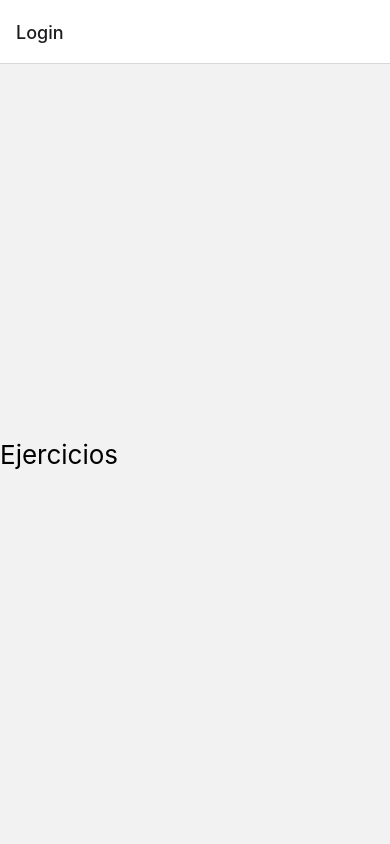
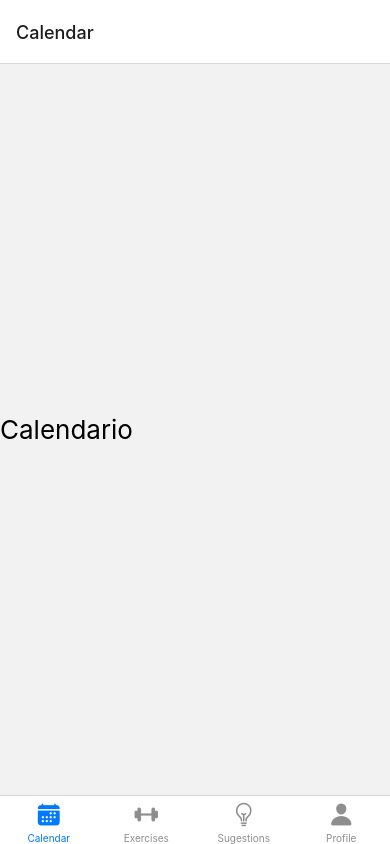
Before and after one commit to MishelleVF/fitlendarFrontend, a React Native app in the folder Frontend/: screen / in a window 390 px wide. Built offline with nearby package versions, Linux system fonts and the light colour scheme.

Commit message:
login arreglado

```diff
--- a/Frontend/app.json
+++ b/Frontend/app.json
@@ -4,10 +4,10 @@
     "slug": "Frontend",
     "version": "1.0.0",
     "orientation": "portrait",
-    "icon": "./assets/icon.png",
+    "icon": "./assets/logo.png",
     "userInterfaceStyle": "light",
     "splash": {
-      "image": "./assets/splash.png",
+      "image": "./assets/logo.png",
       "resizeMode": "contain",
       "backgroundColor": "#ffffff"
     },
@@ -16,7 +16,7 @@
     },
     "android": {
       "adaptiveIcon": {
-        "foregroundImage": "./assets/adaptive-icon.png",
+        "foregroundImage": "./assets/logo.png",
         "backgroundColor": "#ffffff"
       }
     },
--- a/Frontend/src/components/main.jsx
+++ b/Frontend/src/components/main.jsx
@@ -1,18 +1,54 @@
-import { NavigationContainer } from "@react-navigation/native";
-import { createStackNavigator } from "@react-navigation/stack";
+import { Text, View } from 'react-native';
 
-import { TabNavigator } from "./tabNavigator";
-import { Login } from "../screens/login";
+import { NavigationContainer } from '@react-navigation/native';
+import { createBottomTabNavigator } from '@react-navigation/bottom-tabs';
+import Ionicons from 'react-native-vector-icons/Ionicons';
 
-const Stack = createStackNavigator();
+
+// Screens
+import Home from '../screens/home';
+import Exercises from '../screens/exercises';
+import Sugestions from '../screens/sugestions'
+import Profile from '../screens/profile';
+
+// Screens Names
+const homeName = 'Calendar';
+const exercisesName = 'Exercises';
+const sugestionsName = 'Sugestions'
+const profileName = 'Profile'
+
+const Tab = createBottomTabNavigator();
 
 export function Main() {
   return (
     <NavigationContainer>
-      <Stack.Navigator initialRouteName="Login">
-        <Stack.Screen name="Login" component={Login}/>
-        <Stack.Screen name="Home" component={TabNavigator} options={{ headerShown: false }}/>
-      </Stack.Navigator>
+      <Tab.Navigator
+        initialRouteName={homeName}
+        screenOptions={({ route }) => ({
+          tabBarIcon: ({ focused, color, size }) => {
+            let iconName;
+            let rn = route.name;
+
+            if (rn === homeName){
+              iconName = focused ? 'calendar' : 'calendar';
+            } else if (rn === exercisesName){
+              iconName = focused ? 'barbell' : 'barbell';
+            } else if (rn == profileName){
+              iconName = focused ? 'person' : 'person';
+            } else if (rn = sugestionsName){
+              iconName = focused ? 'bulb-outline' : 'bulb-outline';
+            }
+
+            return <Ionicons name={ iconName } size={ size } color={ color }/>
+
+          },
+        })}
+      >
+        <Tab.Screen name={homeName} component={ Home }/>
+        <Tab.Screen name={exercisesName} component={ Exercises }/>
+        <Tab.Screen name={sugestionsName} component={ Sugestions }/>
+        <Tab.Screen name={profileName} component={ Profile }/>
+      </Tab.Navigator>
     </NavigationContainer>
   );
 }
--- a/Frontend/src/estilos/estilos.jsx
+++ b/Frontend/src/estilos/estilos.jsx
@@ -1,5 +1,49 @@
 import { StyleSheet } from 'react-native';
 
+
+export const login2 = StyleSheet.create({
+    input: {
+        height: 40,
+        borderColor: '#ccc',
+        borderWidth: 1,
+        marginBottom: 10,
+        paddingHorizontal: 10,
+    },
+    button: {
+        backgroundColor: '#007BFF',
+        paddingVertical: 10,
+        alignItems: 'center',
+        marginBottom: 10,
+    },
+    buttonText: {
+        color: '#fff',
+        fontSize: 16,
+    },
+    guestText: {
+        textAlign: 'center',
+        marginBottom: 10,
+        color: '#333',
+    },
+    guestButton: {
+        backgroundColor: '#E0E0E0',
+        paddingVertical: 10,
+        alignItems: 'center',
+    },
+    guestButtonText: {
+        color: '#333',
+        fontSize: 16,
+    },
+    googleButton2: {
+        backgroundColor: 'gray',
+        padding: 10,
+        borderRadius: 5,
+        alignItems: 'center',
+        marginTop: 10,
+    },
+    buttonText2: {
+        color: 'white',
+        fontSize: 16,},
+});
 
 export const homeStyle = StyleSheet.create({
     view: {
@@ -20,7 +64,7 @@ export const exercisesStyle = StyleSheet.create({
         justifyContent : 'center',
     },
     text: {
-        fontSize : '26px',
+        fontSize : 26,
         fontWeight : 'Blob',
     },
 });
@@ -32,7 +76,7 @@ export const sugestionsStyle = StyleSheet.create({
         justifyContent : 'center',
     },
     text: {
-        fontSize : '26px',
+        fontSize : 26,
         fontWeight : 'Blob',
     },
 });
@@ -44,7 +88,7 @@ export const profileStyle = StyleSheet.create({
         justifyContent : 'center',
     },
     text: {
-        fontSize : '26px',
+        fontSize : 26,
         fontWeight : 'Blob',
     },
 });
--- a/Frontend/src/screens/login.jsx
+++ b/Frontend/src/screens/login.jsx
@@ -1,14 +1,44 @@
 import React from 'react';
 import { View, Text, TextInput, TouchableOpacity, Image } from 'react-native';
-import {GoogleButton} from 'react-google-button';
-import LoginStyle from '../estilos/estilos.jsx';
-
+import { login2 } from '../estilos/estilos.jsx';
 import { exercisesStyle } from '../estilos/estilos'
 
 export function Login() {
     return (
       <View style={ exercisesStyle.view }>
-        <Text style={ exercisesStyle.text }>Ejercicios</Text>
+        <Text style={exercisesStyle.text}>Login</Text>
+        <TextInput
+          style={login2.input}
+          placeholder="Correo electrónico"
+          keyboardType="email-address"
+        />
+
+        <TextInput
+          style={login2.input}
+          placeholder="Contraseña"
+          secureTextEntry={true}
+        />
+
+        <TextInput
+          style={login2.input}
+          placeholder="Confirmar contraseña"
+          secureTextEntry={true}
+        />
+
+        <TouchableOpacity style={login2.button}>
+          <Text style={login2.buttonText}>CONTINUAR</Text>
+        </TouchableOpacity>
+
+        <Text style={login2.guestText}>Quieres continuar sin crear una cuenta?</Text>
+
+        <TouchableOpacity style={login2.guestButton}>
+          <Text style={login2.guestButtonText}>CONTINUAR COMO INVITADO</Text>
+        </TouchableOpacity>
+
+        <TouchableOpacity style={login2.googleButton2}>
+            <Text style={login2.buttonText2}>Google button</Text>
+        </TouchableOpacity>
+
      </View>
     );
   }
```
Also changed, not shown: Frontend/assets/logo.png (added), Frontend/src/screens/signup.jsx (added).
